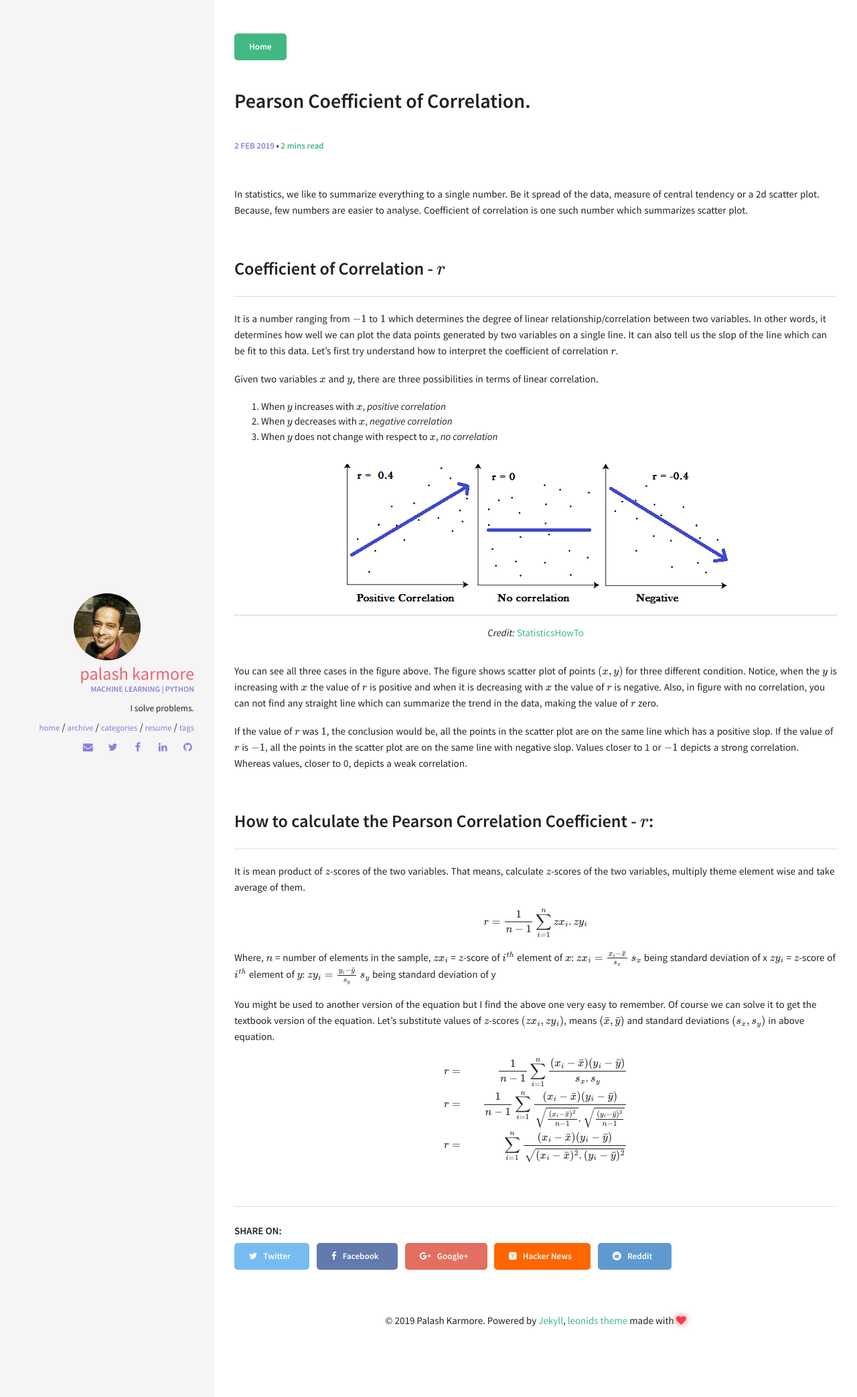
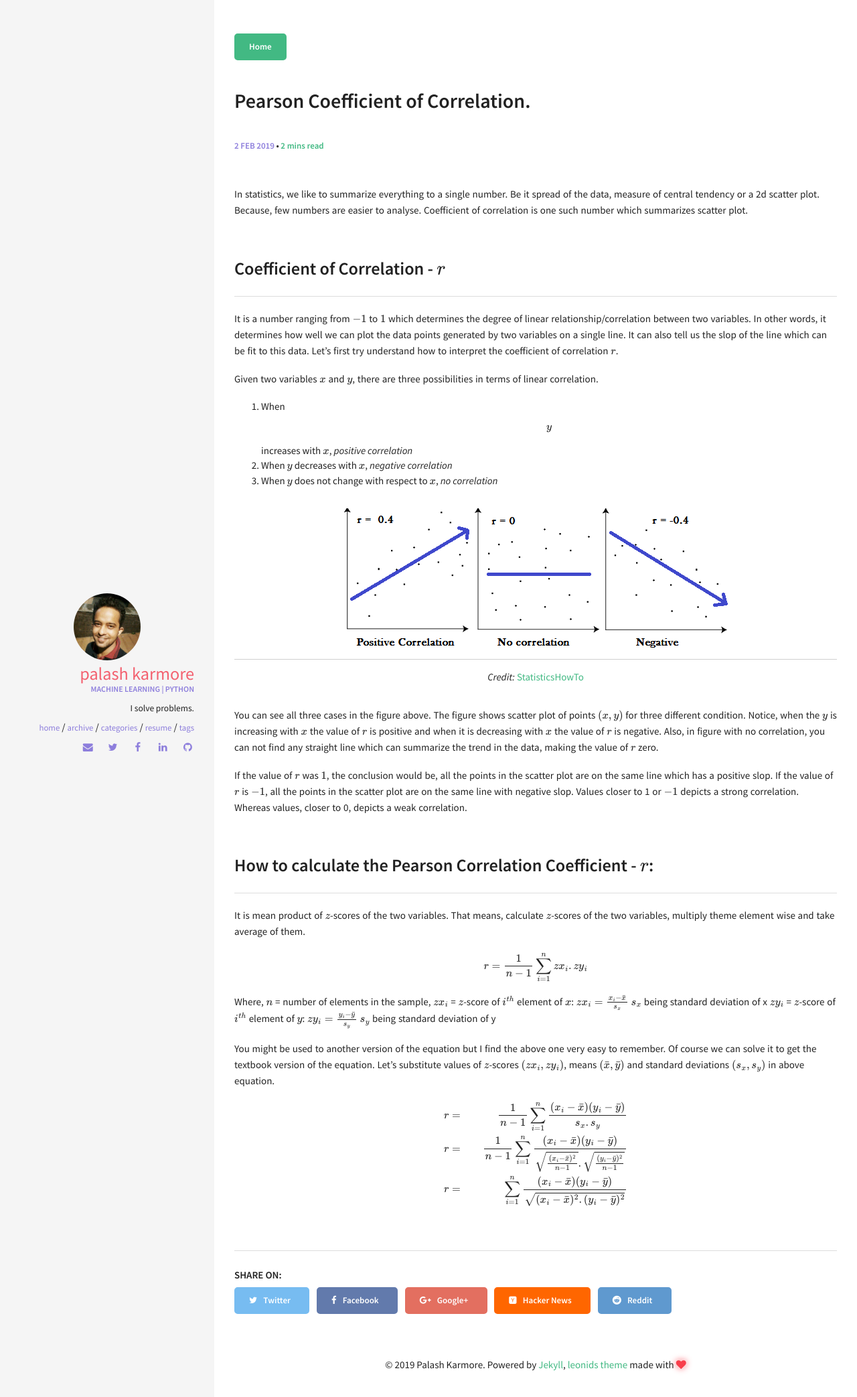
Before and after one commit to palash247/palash247.github.io, a Jekyll site: the page built from _posts/2019-02-02-intuition-behind-coefficient-of-correlation-r.md, in a window 1280 px wide. Shown: the top 2086 px of the page at 67% size. Built offline with Jekyll 4.4.1, drawn with Linux system fonts in a browser that asks for light colours; formulas are drawn with MathJax 3; comment, search, counter and statistics services are not loaded.

```diff
--- a/_posts/2019-02-02-intuition-behind-coefficient-of-correlation-r.md
+++ b/_posts/2019-02-02-intuition-behind-coefficient-of-correlation-r.md
@@ -23,7 +23,7 @@ It is a number ranging from $-1$ to $1$ which determines the degree of linear re
 
 Given two variables $x$ and $y$, there are three possibilities in terms of linear correlation.
 
-1. When $y$ increases with $x$, *positive correlation*
+1. When \$$y$$ increases with $x$, *positive correlation*
 2. When $y$ decreases with $x$, *negative correlation*
 3. When $y$ does not change with respect to $x$, *no correlation*
 
```
